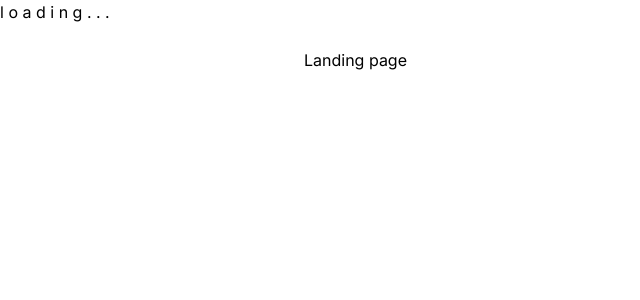
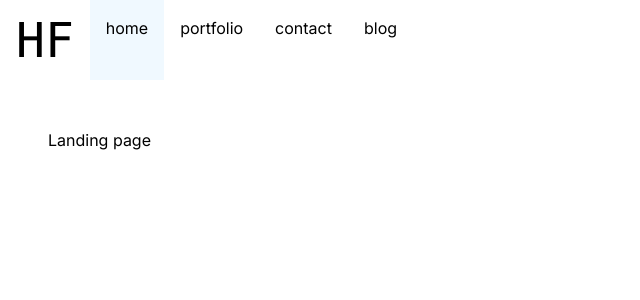
Before and after one commit to halented/personal-site, a Next.js app: page / in a window 1280 px wide. Shown: the top 300 px of the page, without its empty margins (0-640 px from the left). Built offline with nearby package versions, Linux system fonts and the light colour scheme.

Commit message:
links work

```diff
--- a/app/(home)/layout.tsx
+++ b/app/(home)/layout.tsx
@@ -2,7 +2,7 @@ import Nav from "../ui/Nav";
 
 export default function Layout({ children }: { children: React.ReactNode }) {
   return (
-    <div className="flex h-screen flex-col md:flex-row md:overflow-hidden">
+    <div className="h-screen md:flex-row md:overflow-hidden">
       <div className="w-full flex-none md:w-64">
         <Nav />
       </div>
--- /dev/null
+++ b/app/lib/helpers.js
@@ -0,0 +1,19 @@
+/**
+ *
+ * @param {string} title
+ * @returns string
+ */
+export const getHref = (title) => {
+    switch (title) {
+        case 'home':
+            return '/'
+        case 'portfolio':
+            return '/portfolio'
+        case 'blog':
+            return 'https://dev.to/halented'
+        case 'contact':
+            return '/contact'
+        default:
+            return '/'
+    }
+}
--- a/app/lib/translations.js
+++ /dev/null
@@ -1,21 +0,0 @@
-const NavLinksEn = ['home', 'portfolio', 'blog', 'contact']
-const NavLinksEs = ['inicio', 'cartera', 'blog', 'contacto']
-const NavLinksFr = ['acceuil', 'portfolio', 'blog', 'coordonnées']
-
-const links = function NavLinks() {
-    if (process.env.LANG) {
-        switch (process.env.LANG) {
-            case 'EN':
-                return NavLinksEn
-            case 'ES':
-                return NavLinksEs
-            case 'FR':
-                return NavLinksFr
-            default:
-                return NavLinksEn
-        }
-    }
-    else return ['l o a d i n g . . . ']
-}()
-
-export default links
--- /dev/null
+++ b/app/ui/CustomLink.tsx
@@ -0,0 +1,27 @@
+'use client'
+import Link from 'next/link';
+import { getHref } from '../lib/helpers';
+import clsx from 'clsx';
+import { usePathname } from 'next/navigation';
+
+function CustomLink({ title, key }: { title: string, key: string }) {
+
+    const href = getHref(title);
+    const path = usePathname();
+    if (href.startsWith('/')) {
+        return (
+            <Link key={title} href={href} className={clsx('hover:bg-sky-100', { 'bg-sky-50': path === href })}>
+                {title}
+            </Link>
+        );
+    }
+    else {
+        return (
+            <Link key={title} href={href} rel="noopener noreferrer" target="_blank" className={clsx('cursor-alias hover:bg-sky-100', { 'bg-sky-50': path === href})}>
+                {title}
+            </Link>
+        )
+    }
+}
+
+export default CustomLink;
--- a/app/ui/Landing.tsx
+++ b/app/ui/Landing.tsx
@@ -1,3 +1,4 @@
+
 function Landing() {
   return (
     <div>
--- a/app/ui/Nav.tsx
+++ b/app/ui/Nav.tsx
@@ -1,13 +1,21 @@
-import links from '../lib/translations';
+import CustomLink from "./CustomLink";
+
+const navLinks = ['home', 'portfolio', 'contact', 'blog']
 
 function Nav() {
+
     return (
-        <div>
-            {links.map(x => {
-                return <div key={x}>{x}</div>
+        <div className='[&>*]:p-4 flex flex-row'>
+            <div className='font-mono text-5xl'>HF</div>
+            {navLinks.map(x => {
+                return <CustomLink key={x} title={x} />
+                // make an exception for the blog link -- it should link to a new tab and the cursor should be an outlink icon
             })}
         </div>
     );
 }
 
 export default Nav;
+// const path = usePathname();
+// 'use client'
+// import { usePathname } from 'next/navigation';
```
Also changed, not shown: package.json (+6 -5 lines), app/(home)/contact/page.tsx (renamed from app/contact/page.tsx), app/(home)/portfolio/page.tsx (renamed from app/portfolio/page.tsx), app/assets/outlink.png (added), 1 other file (tests, documents, lock files or other folders).
